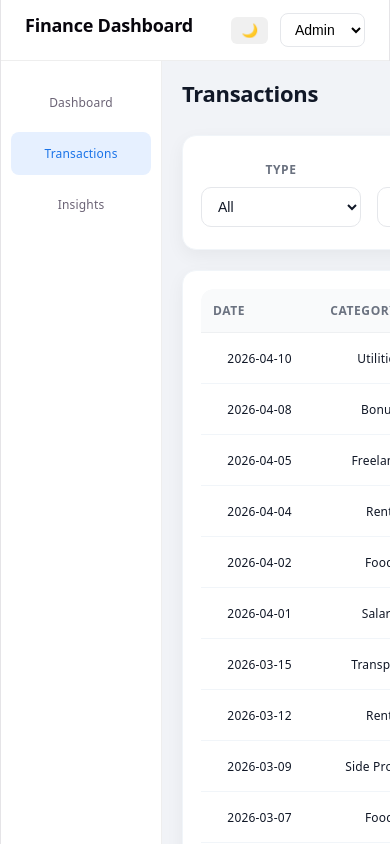
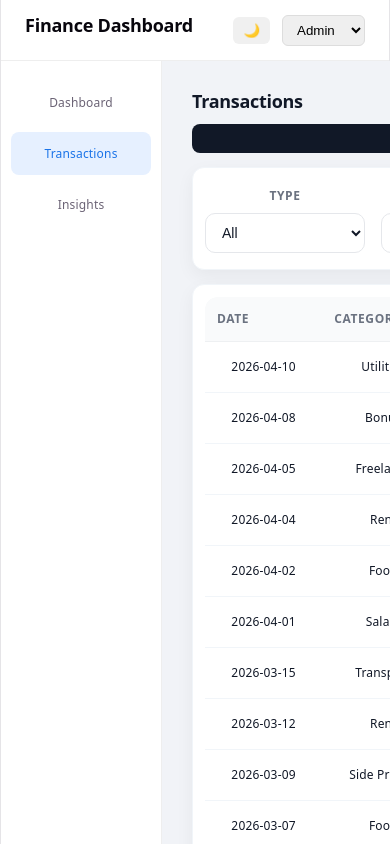
Before and after one commit to sushantshinde7/finance-insights-dashboard, a React (Vite) app: page / in a window 390 px wide. Both pictures are taken after a click on the element "Transactions". Shown: the top 844 px of the page. Built offline with nearby package versions, Linux system fonts and the light colour scheme; the HTML template or start-up script is replaced by a standard one.

Commit message:
transactionsPage styles are now responsive.

```diff
--- a/src/components/styles/TransactionsPage.css
+++ b/src/components/styles/TransactionsPage.css
@@ -1,16 +1,19 @@
-/* TransactionsPage.css */
-
 .transactions-container {
   display: flex;
   flex-direction: column;
   gap: 20px;
+
+  /* key upgrade: page padding control */
+  padding: 16px;
 }
 
-/* HEADER */
+/* ================= HEADER ================= */
 .transactions-header {
   display: flex;
   justify-content: space-between;
   align-items: center;
+  gap: 12px;
+  flex-wrap: wrap; /* important for mobile */
 }
 
 .transactions-title {
@@ -18,30 +21,39 @@
   font-weight: 600;
   color: #111827;
   letter-spacing: -0.3px;
+  margin: 0;
 }
 
-/* Header right side */
+/* right side actions (future proofing) */
 .header-actions {
   display: flex;
-  gap: 12px;
+  gap: 10px;
   align-items: center;
+  flex-wrap: wrap;
 }
 
-/* CARD (very important) */
+/* ================= CARD SYSTEM ================= */
 .transactions-card {
   background: #ffffff;
   border-radius: 14px;
+
+  /* responsive padding */
   padding: 18px;
+
   box-shadow: 0 6px 18px rgba(0, 0, 0, 0.05);
   border: 1px solid #f1f5f9;
+
   transition: all 0.2s ease;
 }
 
-.transactions-card:hover {
-  box-shadow: 0 10px 30px rgba(0, 0, 0, 0.07);
+/* hover only for desktop */
+@media (hover: hover) {
+  .transactions-card:hover {
+    box-shadow: 0 10px 30px rgba(0, 0, 0, 0.07);
+  }
 }
 
-/* ADD BUTTON */
+/* ================= BUTTON ================= */
 .add-btn {
   background: #111827;
   color: #fff;
@@ -52,6 +64,7 @@
   font-size: 14px;
   font-weight: 500;
   transition: all 0.2s ease;
+  white-space: nowrap;
 }
 
 .add-btn:hover {
@@ -59,41 +72,28 @@
   transform: translateY(-1px);
 }
 
-/* ROLE SELECT */
-.role-select {
-  border: 1px solid #e5e7eb;
-  padding: 7px 10px;
-  border-radius: 8px;
-  background: #fff;
-  font-size: 14px;
-  cursor: pointer;
-  transition: 0.2s;
-}
-
-.role-select:hover {
-  border-color: #c7cbd1;
-}
-
-.role-select:focus {
-  outline: none;
-  border-color: #6366f1;
-  box-shadow: 0 0 0 2px rgba(99, 102, 241, 0.15);
-}
-
+/* ================= TOAST ================= */
 .toast {
   position: fixed;
   bottom: 24px;
   left: 50%;
   transform: translateX(-50%);
+
   background: #1f2937;
   color: white;
+
   padding: 12px 16px;
   border-radius: 10px;
+
   display: flex;
   gap: 12px;
   align-items: center;
+
   font-size: 14px;
   box-shadow: 0 10px 25px rgba(0,0,0,0.2);
+
+  max-width: 90vw;
+  text-align: center;
 }
 
 .toast-action {
@@ -102,4 +102,61 @@
   color: #60a5fa;
   cursor: pointer;
   font-weight: 600;
+  white-space: nowrap;
 }
+
+/* ================= RESPONSIVE BREAKPOINTS ================= */
+
+/* TABLET */
+@media (max-width: 768px) {
+  .transactions-container {
+    padding: 12px;
+    gap: 16px;
+  }
+
+  .transactions-title {
+    font-size: 20px;
+  }
+
+  .transactions-card {
+    padding: 14px;
+  }
+
+  .add-btn {
+    padding: 7px 14px;
+    font-size: 13px;
+  }
+}
+
+/* MOBILE */
+@media (max-width: 480px) {
+  .transactions-container {
+    padding: 10px;
+    gap: 14px;
+  }
+
+  .transactions-header {
+    flex-direction: column;
+    align-items: flex-start;
+  }
+
+  .transactions-title {
+    font-size: 18px;
+  }
+
+  .add-btn {
+    width: 100%;
+    text-align: center;
+  }
+
+  .transactions-card {
+    padding: 12px;
+    border-radius: 12px;
+  }
+
+  .toast {
+    bottom: 16px;
+    font-size: 13px;
+    padding: 10px 14px;
+  }
+}
```
